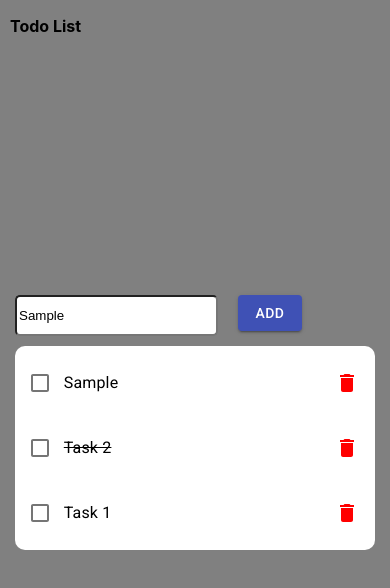
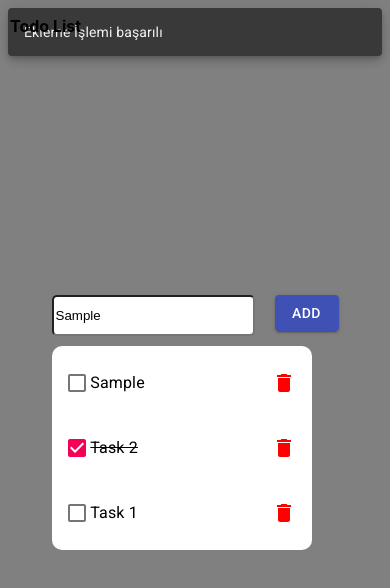
Before and after one commit to esracanpolat/TodoList, a React (Create React App) app: page / in a window 390 px wide. Both pictures are taken after typing "Sample" into the empty fields and a click on the button "ADD". Shown: the top 588 px of the page. Built offline with nearby package versions, Linux system fonts and the light colour scheme.

Commit message:
edited checked

```diff
--- a/src/assests/styles.js
+++ b/src/assests/styles.js
@@ -8,6 +8,9 @@ export const useStyles = makeStyles((theme) => ({
         maxHeight: 500,
         backgroundColor: theme.palette.background.paper,
         [theme.breakpoints.down('md')]: {
+            minWidth: "260px",
+        },
+        [theme.breakpoints.down('xs')]: {
             width: "260px",
         },
     },
--- a/src/components/Index.js
+++ b/src/components/Index.js
@@ -1,26 +1,40 @@
-import React from 'react';
-import { Button } from '@material-ui/core';
+import React, { useState } from 'react';
+import { Button, Snackbar } from '@material-ui/core';
 import { Formik, Field, Form } from "formik";
 import { useDispatch, useSelector } from 'react-redux';
 import { createTodo } from '../Redux/action/action';
 import '../assests/Index.scss';
 import TodoList from './List';
+
 const Index = () => {
-
-
     const dispatch = useDispatch();
     const Todos = useSelector((state) => state.todoReducer).Todo;
-
+    const [succesEditHandle, setSuccesEditHandle] = useState(false);
+    const [errorEditHandle, setErrorEditHandle] = useState(false)
 
     return (
         <div className="appContanier">
             <div>
-                <div style={{ marginBottom: 10 }}>
+                <div style={{ marginBottom: 10 }} >
                     <Formik
                         initialValues={{ name: "" }}
                         onSubmit={async (values) => {
                             const uuid = Math.floor(Math.random() * 100);
-                            dispatch(createTodo({ id: Todos.includes(uuid) == false ? uuid : Math.floor(Math.random() * 100), task: values.name, status: false }))
+                            new Promise((resolve, reject) => {
+                                dispatch(createTodo({ id: Todos.includes(uuid) == false ? uuid : Math.floor(Math.random() * 100), task: values.name, status: false }))
+                                resolve();
+                            }).then(() => {
+                                setSuccesEditHandle(true);
+                                setTimeout(() => {
+                                    setSuccesEditHandle(false);
+                                }, 2000);
+                            })
+                                .catch(() => {
+                                    setErrorEditHandle(true)
+                                    setTimeout(() => {
+                                        setErrorEditHandle(false);
+                                    }, 2000);
+                                })
                         }}
                     >
                         <Form>
@@ -35,8 +49,22 @@ const Index = () => {
                         </Form>
                     </Formik>
                 </div>
-                <TodoList />
+                <TodoList succesEditHandle={succesEditHandle} errorEditHandle={errorEditHandle} setSuccesEditHandle={setSuccesEditHandle} setErrorEditHandle={setErrorEditHandle} />
             </div>
+            <Snackbar
+                anchorOrigin={{ vertical: "top", horizontal: "center" }}
+                open={succesEditHandle}
+                onRequestClose={() => setSuccesEditHandle(false)}
+                transitionDuration={{ enter: 1000, exit: 5000 }}
+                message="Ekleme İşlemi başarılı"
+            />
+            <Snackbar
+                anchorOrigin={{ vertical: "top", horizontal: "center" }}
+                open={errorEditHandle}
+                onRequestClose={() => setErrorEditHandle(false)}
+                transitionDuration={{ enter: 1000, exit: 5000 }}
+                message="Ekleme İşlemi başarısız"
+            />
         </div>
     );
 }
--- a/src/components/List.js
+++ b/src/components/List.js
@@ -16,12 +16,11 @@ const TodoList = () => {
     const classes = useStyles();
     const dispatch = useDispatch();
     var Todos = useSelector((state) => state.todoReducer).Todo;
-    const [checked, setChecked] = React.useState([0]);
+    const [checked, setChecked] = useState([]);
     const [succesEditHandle, setSuccesEditHandle] = useState(false);
     const [errorEditHandle, setErrorEditHandle] = useState(false)
 
     useEffect(() => {
-        debugger;
         taskData.map((value) => {
             dispatch(editTodo({ id: value.id, status: value.status, task: value.task }))
             value.status == true ? checked.push(value) : checked.splice(value)
@@ -30,25 +29,37 @@ const TodoList = () => {
 
     const handleToggle = (value) => () => {
         const currentIndex = checked.indexOf(value);
-        const newChecked = [...checked];
 
-        if (currentIndex === -1) {
+        if (currentIndex == -1) {
             if (value.status == false) {
                 dispatch(editTodo({ id: value.id, status: true, task: value.task }));
             }
-            newChecked.push(value);
+
         } else {
             if (value.status == true) {
                 dispatch(editTodo({ id: value.id, status: false, task: value.task }));
-            } newChecked.splice(currentIndex, 1);
-
+            }
         }
-        setChecked(newChecked);
     };
 
 
     function handleDelete(id) {
-        dispatch(deleteTodo(id))
+        new Promise((resolve, reject) => {
+            dispatch(deleteTodo(id))
+            resolve();
+        }).then(() => {
+            setSuccesEditHandle(true);
+            setTimeout(() => {
+                setSuccesEditHandle(false);
+            }, 2000);
+        })
+            .catch(() => {
+                setErrorEditHandle(true)
+                setTimeout(() => {
+                    setErrorEditHandle(false);
+                }, 2000);
+            })
+
     };
 
     function EditableTask(e, value) {
@@ -71,7 +82,7 @@ const TodoList = () => {
 
     }
 
-    console.log(Todos, "Todos");
+
     return (<>
 
         <List className={classes.root}
@@ -95,6 +106,7 @@ const TodoList = () => {
             }}
         >
             {Todos.map((value) => {
+                console.log(value, "value");
                 const labelId = value.id;
                 return (
                     <div style={{ width: "auto" }}>
@@ -103,7 +115,7 @@ const TodoList = () => {
                                 <ListItemIcon dense button onClick={handleToggle(value)}>
                                     <Checkbox
                                         edge="start"
-                                        checked={checked.indexOf(value) !== -1}
+                                        checked={value.status}
                                         tabIndex={-1}
                                         disableRipple
                                         inputProps={{ 'aria-labelledby': labelId }}
@@ -131,14 +143,14 @@ const TodoList = () => {
             open={succesEditHandle}
             onRequestClose={() => setSuccesEditHandle(false)}
             transitionDuration={{ enter: 1000, exit: 5000 }}
-            message="Düzenleme işlemi başarılı"
+            message="İşlemi başarılı"
         />
         <Snackbar
             anchorOrigin={{ vertical: "top", horizontal: "center" }}
             open={errorEditHandle}
             onRequestClose={() => setErrorEditHandle(false)}
             transitionDuration={{ enter: 1000, exit: 5000 }}
-            message="Düzenleme işlemi başarısız"
+            message="İşlemi başarısız"
         />
     </>);
 }
```
